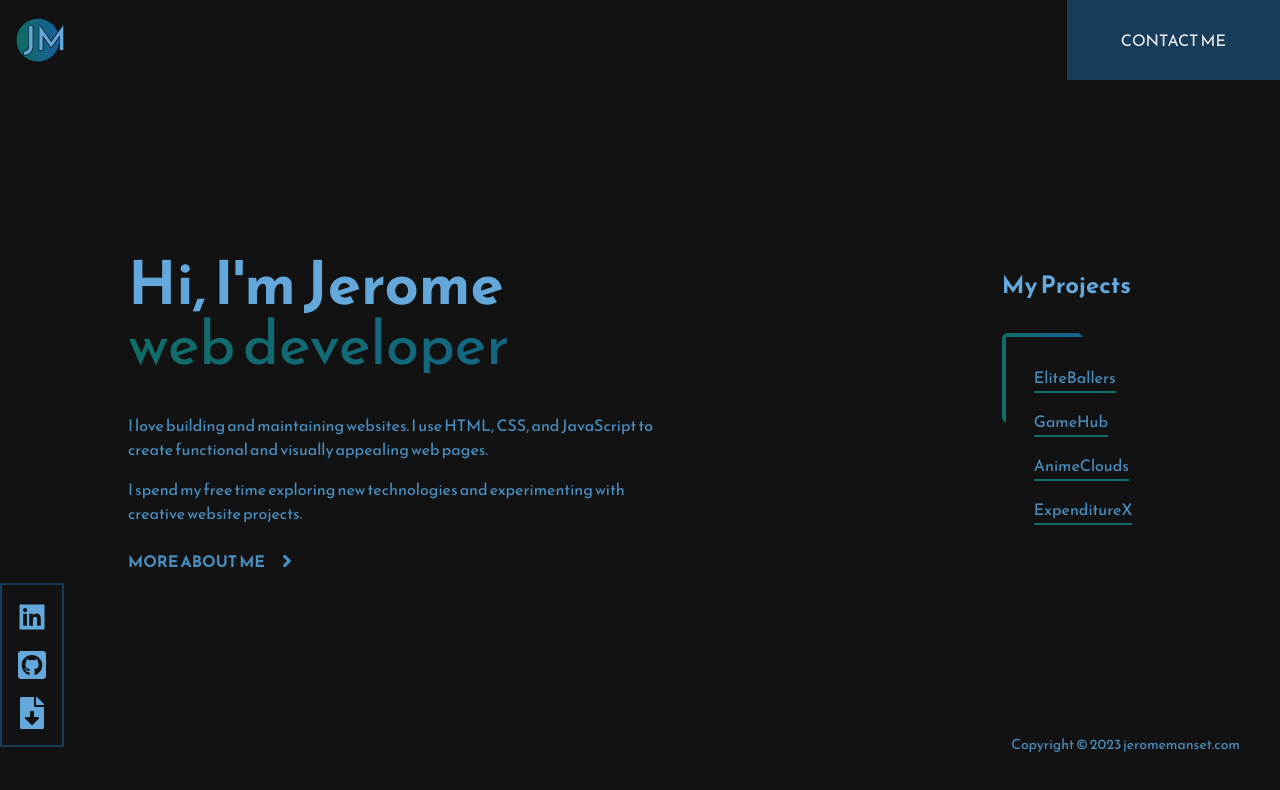
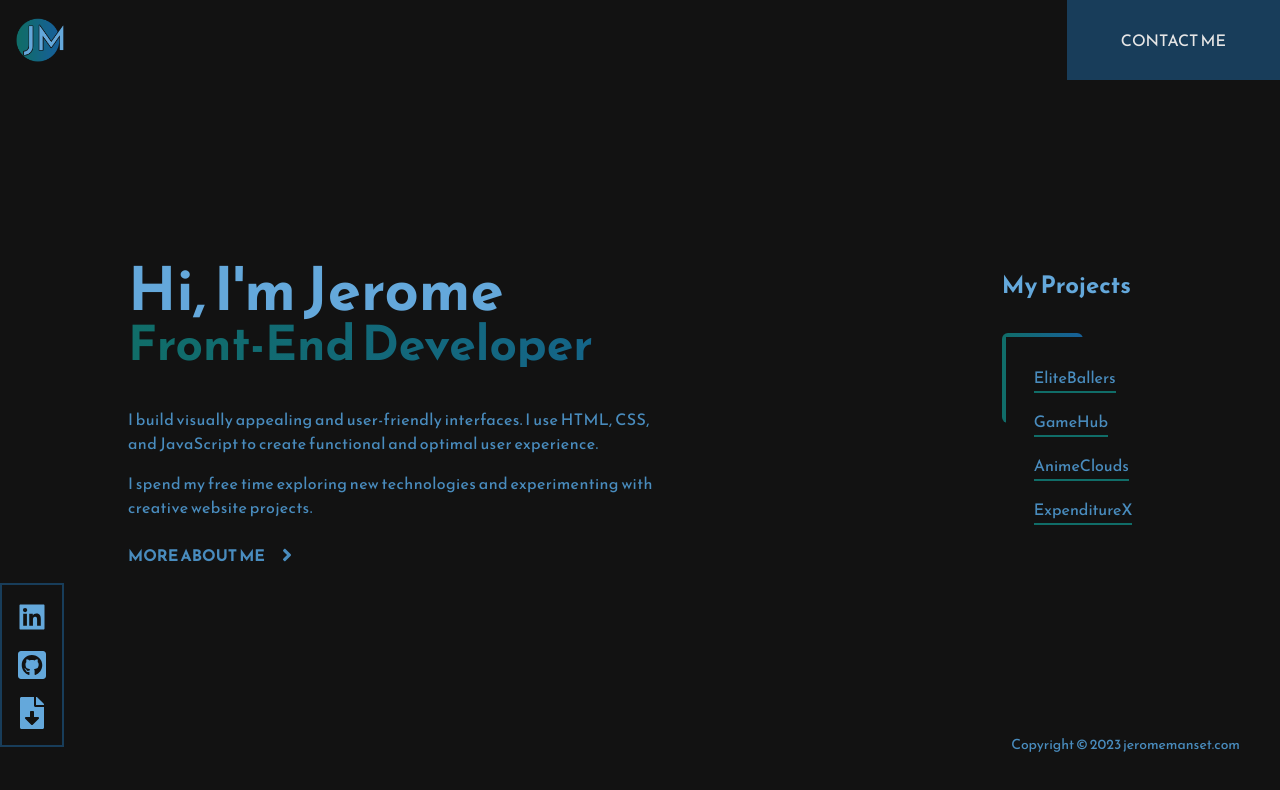
Before and after one commit to kujerocoding/jeromemanset, a React (Vite) app: page / in a window 1280 px wide. Shown: the top 790 px of the page. Built offline with nearby package versions, Linux system fonts and the light colour scheme.

Commit message:
Change web developer to front-end developer

```diff
--- a/src/components/AboutMe.jsx
+++ b/src/components/AboutMe.jsx
@@ -34,11 +34,13 @@ const AboutMe = ({setSelectedProject, itemVariants}) => {
         </div>
         <motion.div
         variants={itemVariants}
-        className='pb-10 text-4xl sm:text-4xl md:text-6xl'>
-            <h2 className='bg-clip-text text-transparent bg-gradient-to-r from-colorFrom to-colorTo '>web developer</h2>
+        className='pb-10 text-2xl sm:text-3xl md:text-5xl font-bold'>
+            <h2 className='bg-clip-text text-transparent bg-gradient-to-r from-colorFrom to-colorTo'>
+              Front-End Developer
+            </h2>
         </motion.div>
-        <div className='lg:w-3/4 sm:w-2/3 mx-auto lg:mx-0'>
-            <p>I love  building and maintaining websites. I use HTML, CSS, and JavaScript to create functional and visually appealing web pages. </p>
+        <div className='lg:w-3/4 sm:w-2/3 mx-auto lg:mx-0 tracking-wide'>
+            <p>I build visually appealing and user-friendly interfaces. I use HTML, CSS, and JavaScript to create functional and optimal user experience.</p>
             <p className='mt-4'>
                 I spend my free time exploring new technologies and experimenting with creative website projects.
             </p>
--- a/src/components/Main.jsx
+++ b/src/components/Main.jsx
@@ -23,7 +23,7 @@ const Main = ({filteredData, setSelectedProject, selectedProject}) => {
     },
     exit: {
       opacity: 0,
-      x: -200,
+      x: 200,
       transition: {
         ease: "easeInOut",
         duration: 0.3,
--- a/src/components/MoreAboutMe.jsx
+++ b/src/components/MoreAboutMe.jsx
@@ -29,16 +29,16 @@ const MoreAboutMe = ({setSelectedProject, itemVariants}) => {
   return (
     <motion.div
     variants={variants}
-    className='p-4 lg:p-10 flex flex-col text-colorFont-400'>
+    className='p-4 lg:p-10 flex flex-col text-colorFont-400 tracking-wide'>
       <div className='flex gap-4 md:gap-10 sm:items-center'>
         <motion.div
         variants={itemVariants}
-        className='basis-40 sm:basis-32 hover:outline-2 outline-double outline-primary '>
+        className='basis-40 sm:basis-32 lg:basis-36 hover:outline-2 outline-double outline-primary '>
           <img src={ProfilePic} alt="profile pic" className='w-full h-full' />
         </motion.div>
         <div className='basis-96 sm:basis-4/6'>
           <h1 className='text-xl lg:text-3xl text-colorFont md:mb-4 font-bold'>Snapshot of who I am</h1>
-          <p className='text-sm md:text-base'>My name is Jerome Manset, I am a self-taught web developer with a strong background in network engineering, passionate about creating modern and user-friendly web experiences. The ever-evolving nature of web development excites me, and I actively seek opportunities to expand my skill set and embrace emerging frameworks and tools.</p>
+          <p className='text-sm md:text-base'>My name is Jerome Manset, I am a self-taught <span className=' text-colorFrom'>front-end web developer</span> with a strong background in network engineering, passionate about creating modern and user-friendly web experiences. The ever-evolving nature of web development excites me, and I actively seek opportunities to expand my skill set and embrace emerging frameworks and tools.</p>
         </div>
       </div>
       <h2 className='text-colorFont mt-6 text-lg lg:text-xl'>When I'm not developing...</h2>
--- a/tailwind.config.js
+++ b/tailwind.config.js
@@ -12,15 +12,12 @@ export default {
         'colorFont-400': '#498cbe',
         'colorTo': '#176099',
         'colorFrom': '#106D68',
-
         'colorFont-600': '#10446D',
         'accent': '#183D5A',
         'action': '#E6E6E6',
-        'secondary': '#1F1B24',
       },
       fontFamily:{
         'reem': 'Reem Kufi, sans-serif',
-        'roboto': 'Roboto, sans-serif'
       }
     },
   },
```
Also changed, not shown: src/assets/images/jerome.jpg.
